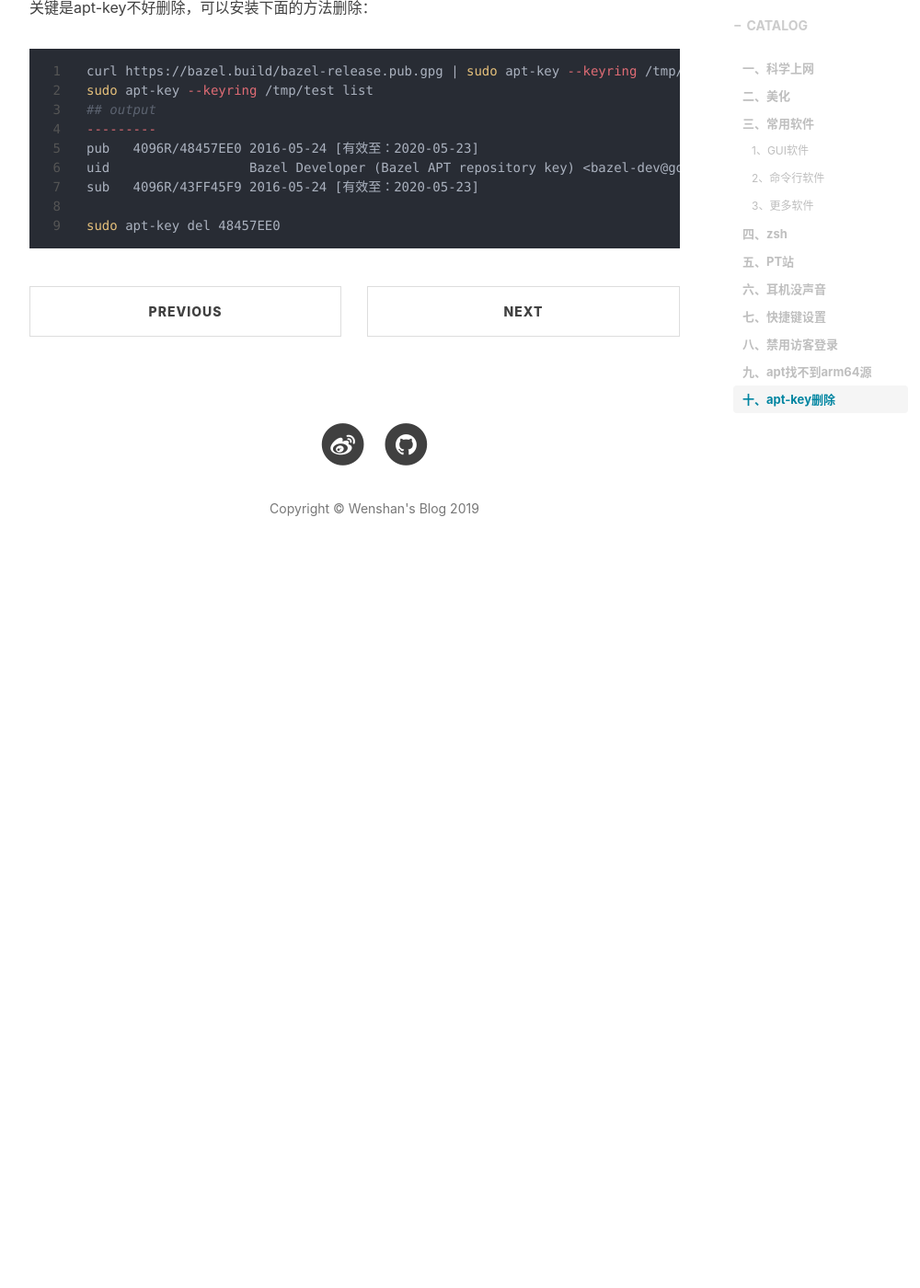
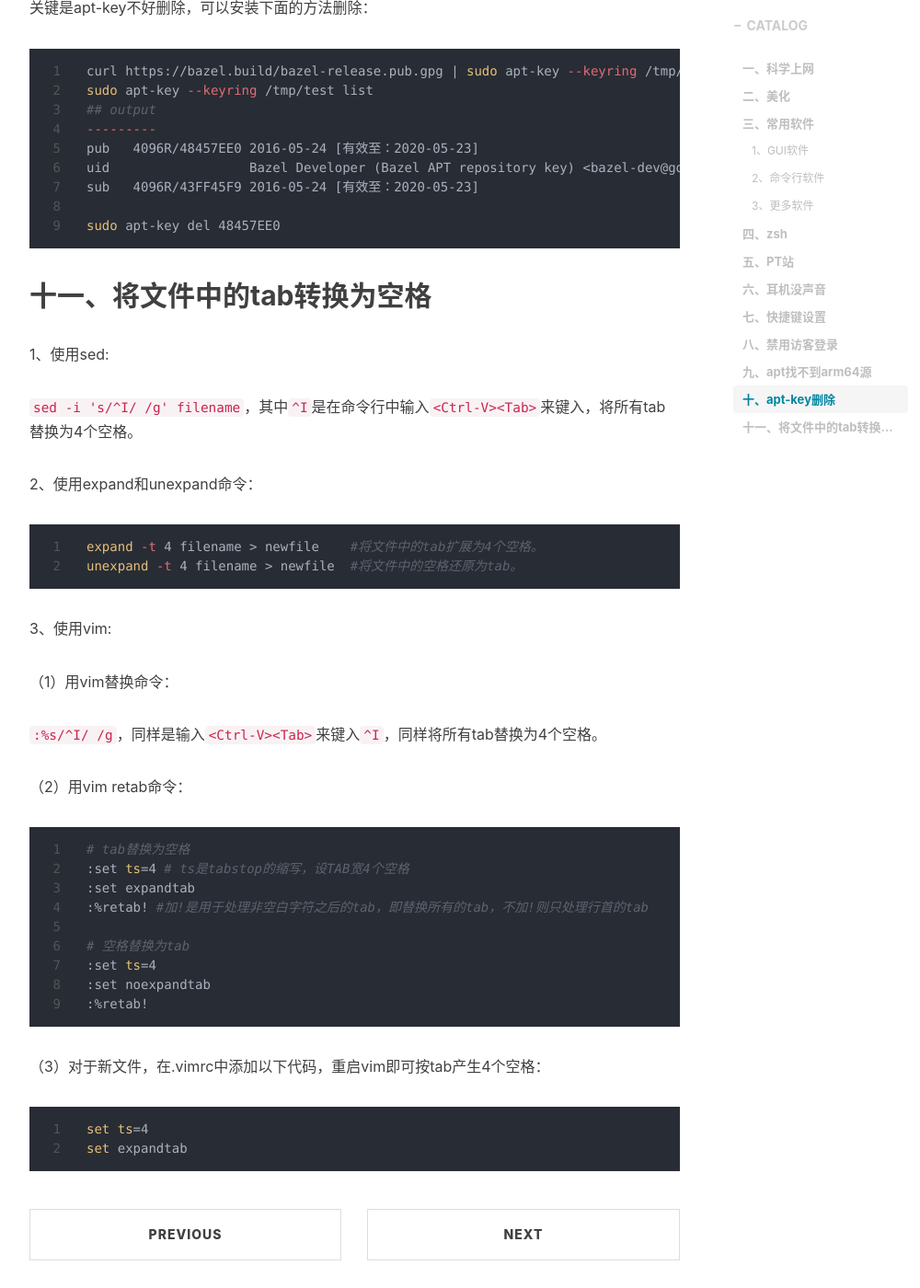
Before and after one commit to tianws/tianws.github.io, a Jekyll site: the page built from _posts/2019-04-03-software-ubuntu.markdown, in a window 1280 px wide and 1400 px high, scrolled down 9190 px. Shown: the whole window at 92% size, without its empty margins (233-1233 px from the left). Built offline with Jekyll 4.4.1, drawn with Linux system fonts in a browser that asks for light colours; nearby versions of some CDN libraries; comment, search, counter and statistics services are not loaded; before the commit the page ends 9820 px from its top, so only the background shows below that.

Commit message:
增加空格替换tab记录

````diff
--- a/_posts/2019-04-03-software-ubuntu.markdown
+++ b/_posts/2019-04-03-software-ubuntu.markdown
@@ -408,3 +408,43 @@ sub   4096R/43FF45F9 2016-05-24 [有效至：2020-05-23]
 
 sudo apt-key del 48457EE0
 ```
+
+## 十一、将文件中的tab转换为空格
+
+1、使用sed:
+
+`sed -i 's/^I/    /g' filename`，其中`^I`是在命令行中输入`<Ctrl-V><Tab>`来键入，将所有tab替换为4个空格。
+
+2、使用expand和unexpand命令：
+
+```bash
+expand -t 4 filename > newfile    #将文件中的tab扩展为4个空格。
+unexpand -t 4 filename > newfile  #将文件中的空格还原为tab。
+```
+
+3、使用vim:
+
+（1）用vim替换命令：
+
+`:%s/^I/    /g`，同样是输入`<Ctrl-V><Tab>`来键入`^I`，同样将所有tab替换为4个空格。
+
+（2）用vim retab命令：
+
+```bash
+# tab替换为空格
+:set ts=4 # ts是tabstop的缩写，设TAB宽4个空格
+:set expandtab
+:%retab! #加!是用于处理非空白字符之后的tab，即替换所有的tab，不加!则只处理行首的tab
+
+# 空格替换为tab
+:set ts=4
+:set noexpandtab
+:%retab!
+```
+
+（3）对于新文件，在.vimrc中添加以下代码，重启vim即可按tab产生4个空格：
+
+```bash
+set ts=4
+set expandtab
+```
````
